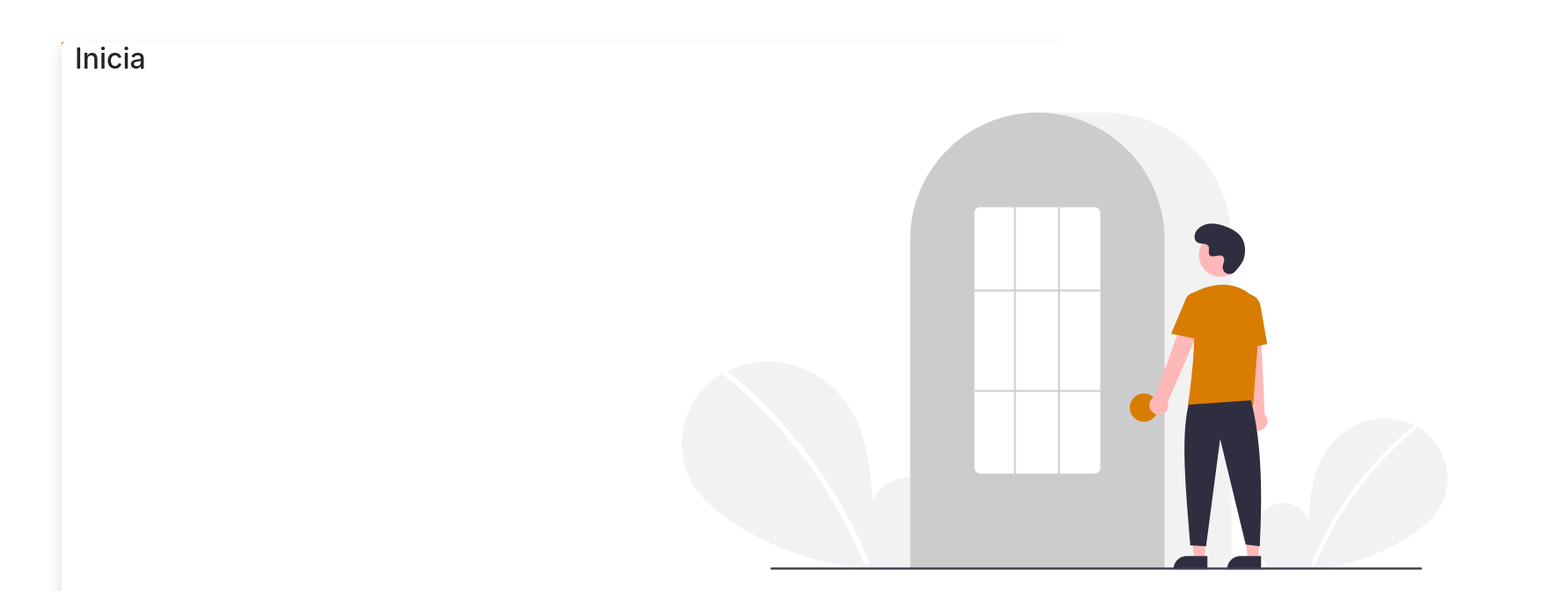
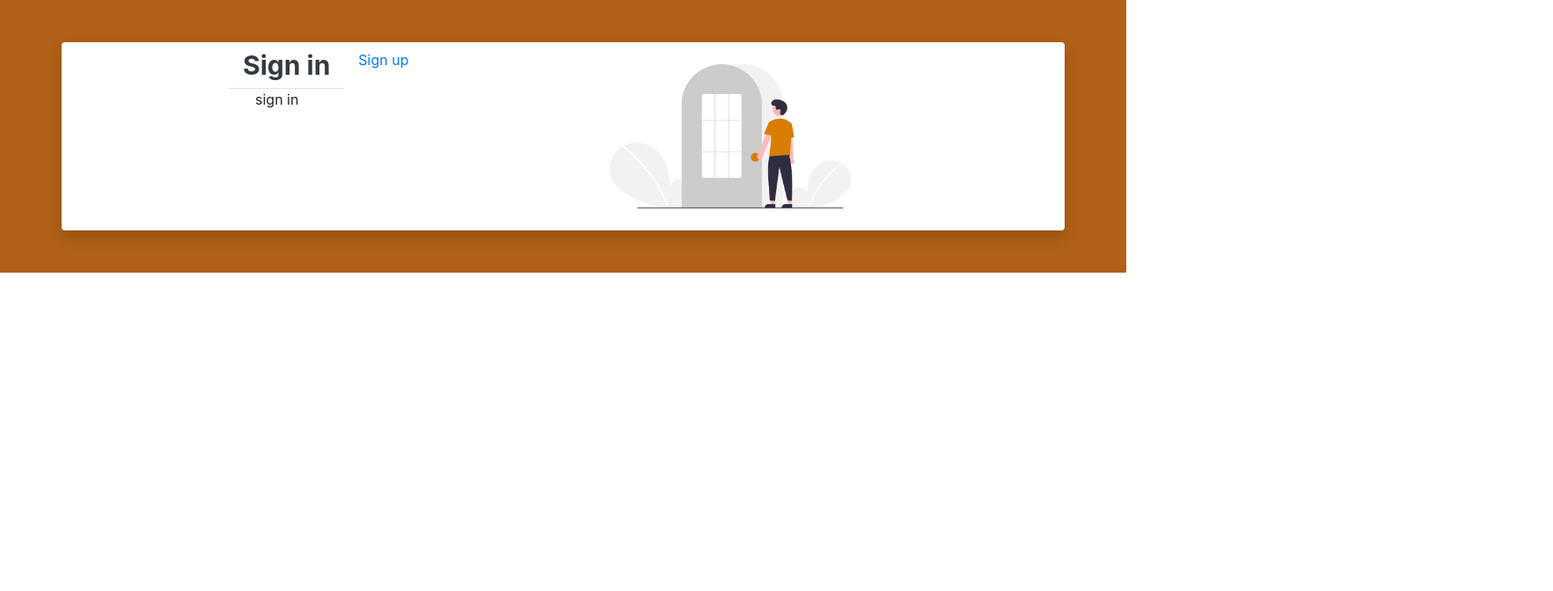
Before and after one commit to LeoQuark/ProyectoAmasanderia, a React (Create React App) app in the folder client/amasanderia/: page /login in a window 1280 px wide. Shown: the top 672 px of the page at 88% size, 1765 px wide, since content can reach past the window. Built offline with nearby package versions, Linux system fonts and the light colour scheme; a web font is replaced by a local one.

Commit message:
inicio del login uwu

```diff
--- a/client/amasanderia/css/tailwind.css
+++ /dev/null
@@ -1,5 +0,0 @@
-@tailwind base;
-
-@tailwind components;
-
-@tailwind utilities;
--- a/client/amasanderia/public/css/estilos.css
+++ b/client/amasanderia/public/css/estilos.css
@@ -9,6 +9,25 @@
 }
 
 /* TAMAÑOS DE LETRAS */
+.text-xl {
+    font-size: 1.25rem;
+    line-height: 1.75rem;
+}
+
+.text-2xl {
+    font-size: 1.5rem;
+    line-height: 2rem;
+}
+
+.text-3xl {
+    font-size: 1.875rem;
+    line-height: 2.25rem;
+}
+
+.text-4xl {
+    font-size: 2.25rem;
+    line-height: 2.5rem;
+}
 
 /* COLORES DE LETRAS */
 
--- a/client/amasanderia/src/components/login/Login.jsx
+++ b/client/amasanderia/src/components/login/Login.jsx
@@ -1,15 +1,40 @@
 import React from 'react'
+import Signin from './Signin'
+import Signup from './Signup'
 
 const Login = () => {
 
+
+
     return (
-        <div className="container bg-cafec">
-            <div className="row d-flex justify-content-center bg-white rounded shadow my-5">
-                <div className="col-6">
-                    <h2>Inicia</h2>
-                </div>
-                <div className="col-6">
-                    <img src="/img/login.png" alt="" />
+        <div className="container-fluid bg-cafec">
+            <div className="container py-5">
+                <div className="row d-flex justify-content-center bg-white rounded shadow">
+                    <div className="col-lg-4">
+                        <div className="row">
+                            <ul className="nav" id="myTab" role="tablist">
+                                <li className="nav-item active" role="presentation">
+                                    <a className="nav-link active text-dark font-weight-bold text-3xl border-bottom" id="signin-tab" data-toggle="tab" href="#signin" role="tab" aria-controls="ofertas" aria-selected="true">Sign in</a>
+                                </li>
+                                <li className="nav-item" role="presentation">
+                                    <a className="nav-link" id="signup-tab" data-toggle="tab" href="#signup" role="tab" aria-controls="ofertas" aria-selected="true">Sign up</a>
+                                </li>
+                            </ul>
+                        </div>
+                        <div className="row">
+                            <div className="col tab-content" id="myTabContent">
+                                <div class="tab-pane fade show active" id="signin" role="tabpanel" aria-labelledby="signin-tab">
+                                    <Signin />
+                                </div>
+                                <div class="tab-pane fade show" id="signup" role="tabpanel" aria-labelledby="signup-tab">
+                                    <Signup />
+                                </div>
+                            </div>
+                        </div>
+                    </div>
+                    <div className="col-lg-4">
+                        <img src="/img/login.png" alt="" className="w-100 h-100" />
+                    </div>
                 </div>
             </div>
         </div>
--- /dev/null
+++ b/client/amasanderia/src/components/login/Signin.jsx
@@ -0,0 +1,12 @@
+import React from 'react'
+
+const Signin = () => {
+
+    return (
+        <div className="container-fluid">
+            sign in
+        </div>
+    );
+}
+
+export default Signin;
--- /dev/null
+++ b/client/amasanderia/src/components/login/Signup.jsx
@@ -0,0 +1,12 @@
+import React from 'react'
+
+const Signup = () => {
+
+    return (
+        <div className="container-fluid">
+            sign up
+        </div>
+    );
+}
+
+export default Signup;
```
